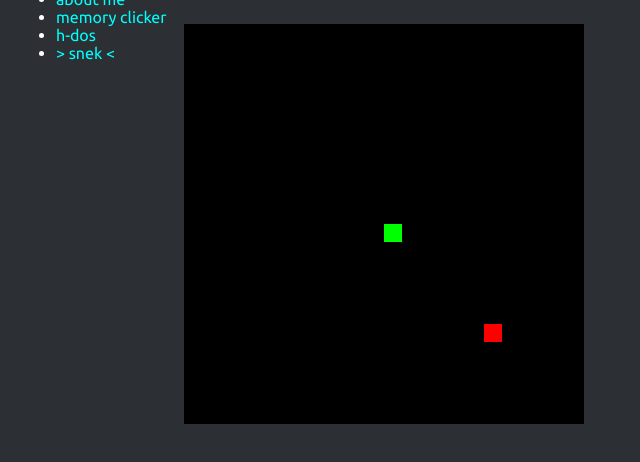
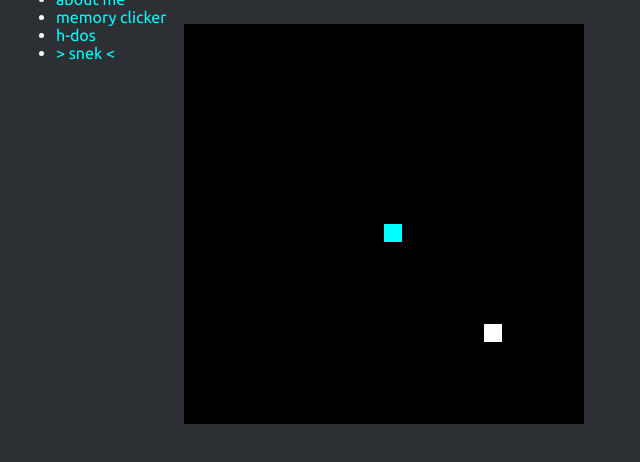
Before and after one commit to haileylgbt/harrycode.github.io, a plain HTML site: page snek.html in a window 1280 px wide. Shown: the part 76-538 px from the top of the page, without its empty margins (0-640 px from the left). Drawn offline with Linux system fonts and the light colour scheme.

Commit message:
Add files via upload

```diff
--- a/snek.html
+++ b/snek.html
@@ -16,6 +16,7 @@
       xv=yv=0;
       trail=[];
       tail = 5;
+      score = 0;
       function game() {
           px+=xv;
           py+=yv;
@@ -34,7 +35,7 @@
           ctx.fillStyle="black";
           ctx.fillRect(0,0,canv.width,canv.height);
 
-          ctx.fillStyle="lime";
+          ctx.fillStyle="cyan";
           for(var i=0;i<trail.length;i++) {
               ctx.fillRect(trail[i].x*gs,trail[i].y*gs,gs-2,gs-2);
               if(trail[i].x==px && trail[i].y==py) {
@@ -51,7 +52,7 @@
               ax=Math.floor(Math.random()*tc);
               ay=Math.floor(Math.random()*tc);
           }
-          ctx.fillStyle="red";
+          ctx.fillStyle="white";
           ctx.fillRect(ax*gs,ay*gs,gs-2,gs-2);
       }
       function keyPush(evt) {
```
